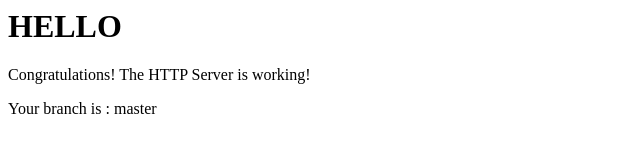
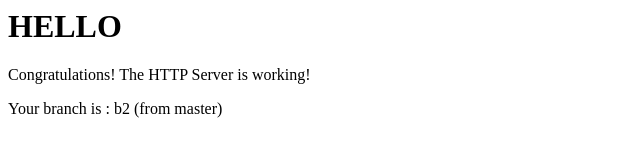
Before and after one commit to rogeenok/justai_devops_task, a plain HTML site: page src/index.html in a window 1280 px wide. Shown: the full height of the page, 0-640 px from the left. Drawn offline with Linux system fonts and the light colour scheme.

Commit message:
fix branch name for b2

```diff
--- a/src/index.html
+++ b/src/index.html
@@ -5,6 +5,6 @@
     <body>
         <h1>HELLO</h1>
         <p>Congratulations! The HTTP Server is working!</p>
-        <p>Your branch is : master</p>
+        <p>Your branch is : b2 (from master)</p>
     </body>
 </html>
```
